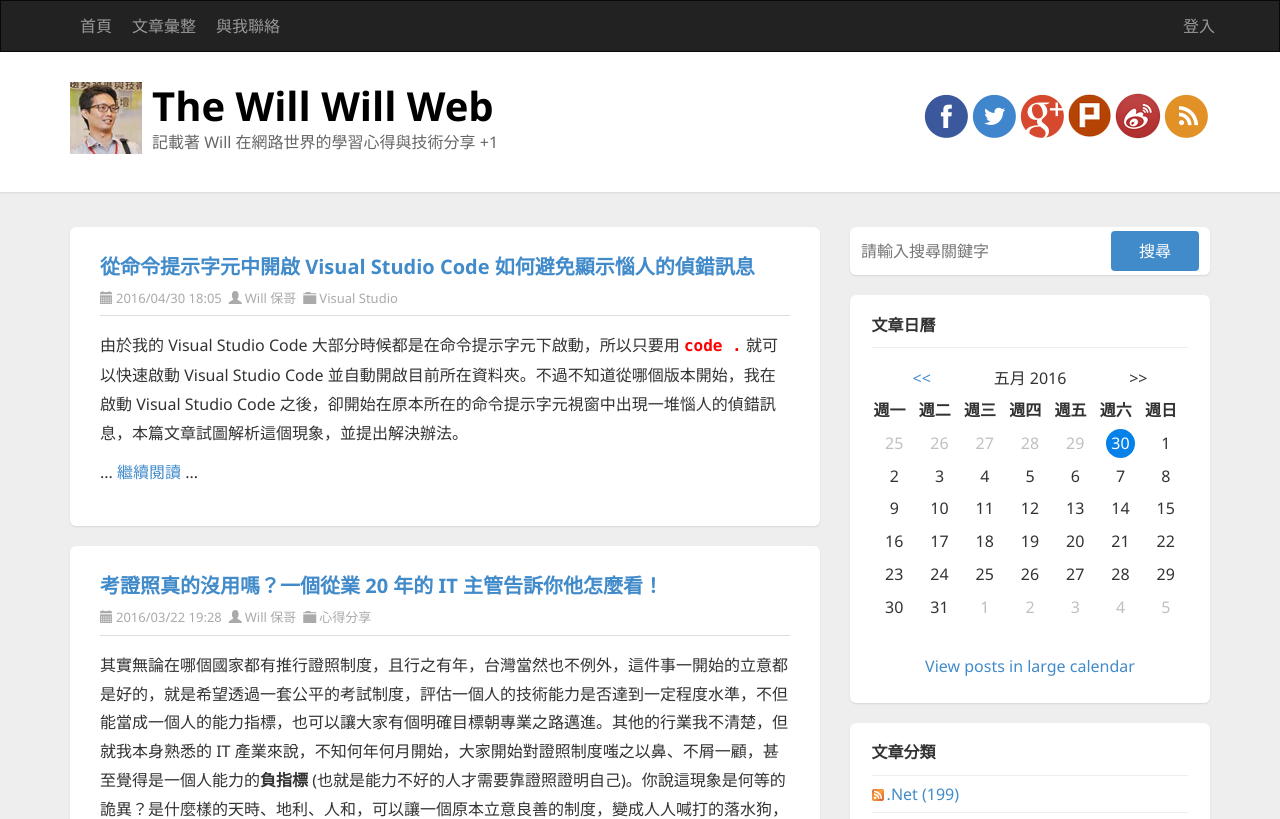
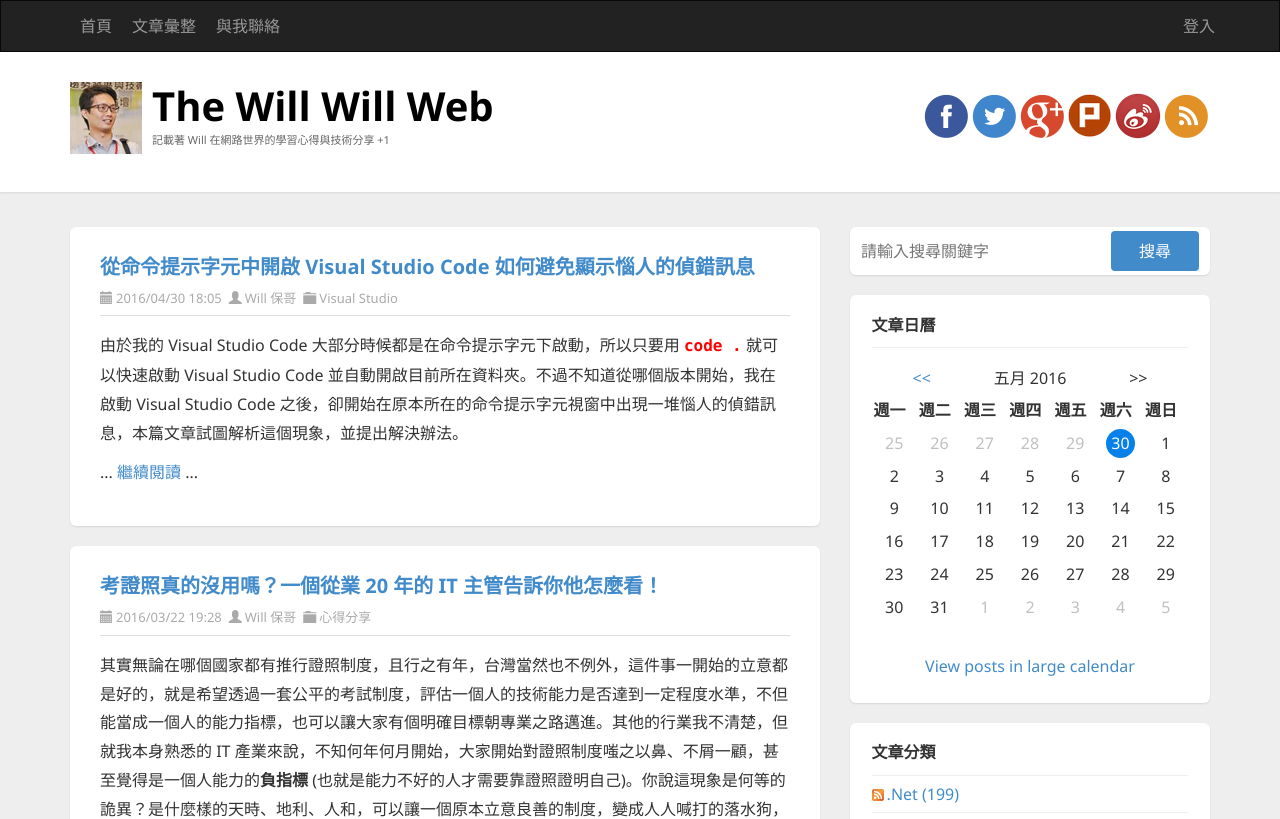
Before and after one commit to doggy8088/demo0827, an Angular app: page / in a window 1280 px wide. Shown: the top 819 px of the page. Built offline with nearby package versions, Linux system fonts and the light colour scheme.

Commit message:
12 練習 Angular 2 屬性型指令：ngClass 與 ngStyle

```diff
--- a/src/app/header/header.component.css
+++ b/src/app/header/header.component.css
@@ -0,0 +1,3 @@
+.red {
+  color: red !important;
+}
--- a/src/app/header/header.component.html
+++ b/src/app/header/header.component.html
@@ -29,7 +29,9 @@
 
       <hgroup class="pull-left">
         <h1><a href="http://blog.miniasp.com/">{{title}}</a></h1>
-        <h3 (click)="plusOne($event)">{{subtitle}} +{{num}}</h3>
+        <h3 (click)="plusOne($event)"
+          [ngClass]="getClass()"
+          [ngStyle]="{'font-size': (num+10)+'px'}">{{subtitle}} +{{num}}</h3>
       </hgroup>
 
       <div id="social-icons" class="pull-right social-icon">
--- a/src/app/header/header.component.ts
+++ b/src/app/header/header.component.ts
@@ -30,4 +30,8 @@ export class HeaderComponent implements OnInit {
     }
   }
 
+  getClass() {
+    return {'red': (this.num % 2)==0};
+  }
+
 }
```
